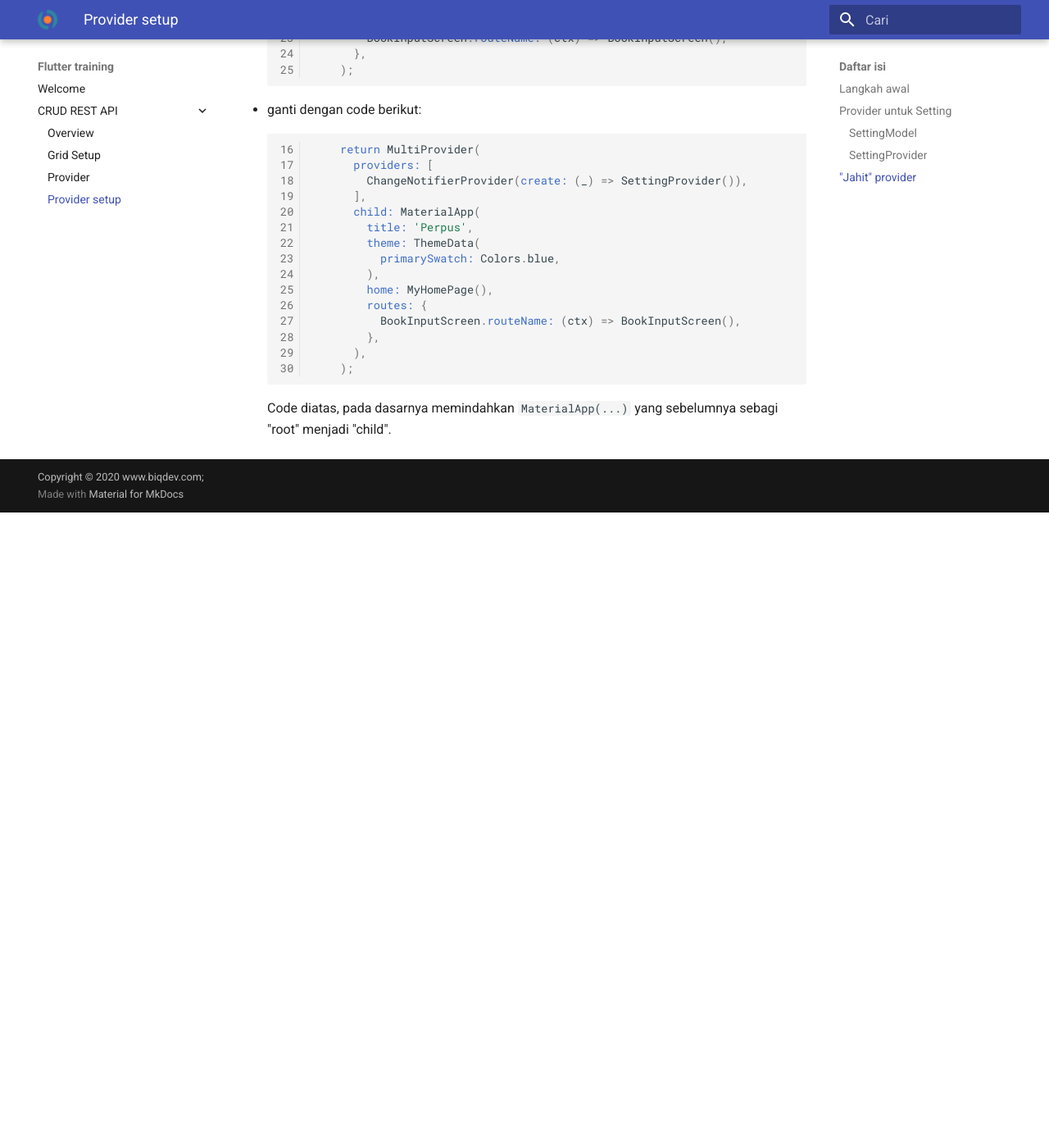
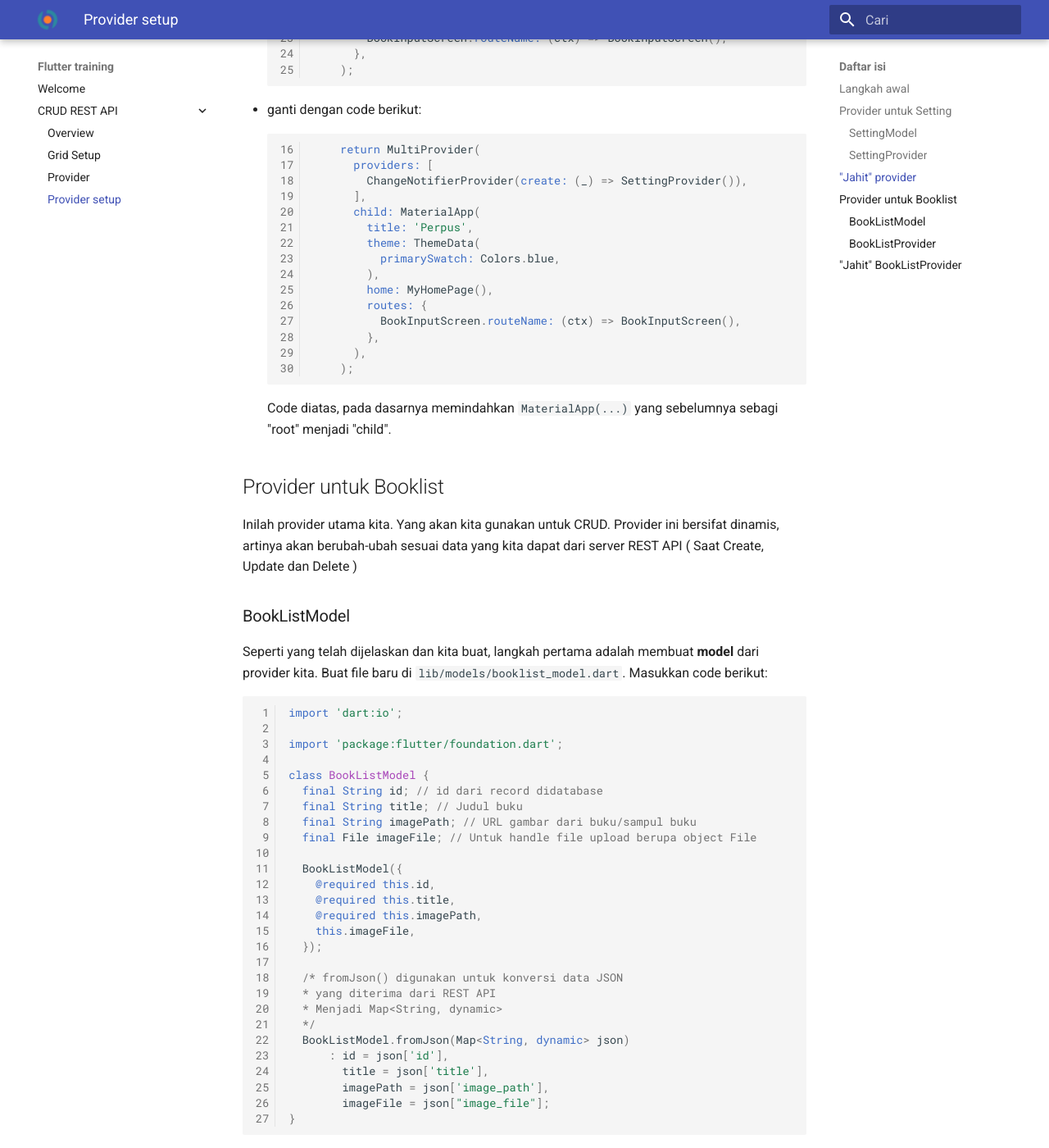
Before and after one commit to BIQDev/flutter-training-docs, an MkDocs documentation site: the page built from docs/crud-rest-api/provider-setup.md, in a window 1280 px wide and 1400 px high, scrolled down 2915 px. Shown: the whole window at 82% size. Built offline with MkDocs 1.6.1 and Material for MkDocs 9.7.7, drawn with Linux system fonts in a browser that asks for light colours; emoji names are drawn with the system emoji font; before the commit the page ends 3540 px from its top, so only the background shows below that; some of the changed text lies outside the part shown.

Commit message:
Provider-setup: Booklist Provider

````diff
--- a/docs/crud-rest-api/provider-setup.md
+++ b/docs/crud-rest-api/provider-setup.md
@@ -119,3 +119,124 @@
         );
     ```
     Code diatas, pada dasarnya memindahkan `MaterialApp(...)` yang sebelumnya sebagi "root" menjadi "child".
+
+
+## Provider untuk Booklist
+
+Inilah provider utama kita. Yang akan kita gunakan untuk CRUD. Provider ini bersifat dinamis, artinya akan berubah-ubah sesuai data yang kita dapat dari server REST API ( Saat Create, Update dan Delete )
+
+### BookListModel
+
+Seperti yang telah dijelaskan dan kita buat, langkah pertama adalah membuat **model** dari provider kita. Buat file baru di `lib/models/booklist_model.dart`. Masukkan code berikut:
+
+```dart linenums="1"
+import 'dart:io';
+
+import 'package:flutter/foundation.dart';
+
+class BookListModel {
+  final String id; // id dari record didatabase
+  final String title; // Judul buku
+  final String imagePath; // URL gambar dari buku/sampul buku
+  final File imageFile; // Untuk handle file upload berupa object File
+
+  BookListModel({
+    @required this.id,
+    @required this.title,
+    @required this.imagePath,
+    this.imageFile,
+  });
+
+  /* fromJson() digunakan untuk konversi data JSON
+  * yang diterima dari REST API
+  * Menjadi Map<String, dynamic>
+  */
+  BookListModel.fromJson(Map<String, dynamic> json)
+      : id = json['id'],
+        title = json['title'],
+        imagePath = json['image_path'],
+        imageFile = json["image_file"];
+}
+```
+
+### BookListProvider
+
+Kemudian setelah model selesai, kita buat `class` untuk **provider** nya.
+
+```dart linenums="1"
+import 'package:flutter/material.dart';
+
+import 'package:perpus/models/booklist_model.dart';
+
+class BookListProvider with ChangeNotifier {
+  // _list ini adalah model utama dari daftar buku kita
+  // akan digunakan untuk menampilkan daftar buku
+  // yang didapat dari REST API
+  List<BookListModel> _list = [
+    // Kita buat dummy data atau data palsu
+    // hanya untuk tujuan mockup dulu
+    BookListModel(
+      id: "1",
+      title: "Judul 1",
+      imagePath: "assets/book.png",
+    ),
+    BookListModel(
+      id: "2",
+      title: "Judul 2",
+      imagePath: "assets/book.png",
+    ),
+    BookListModel(
+      id: "3",
+      title: "Judul 3",
+      imagePath: "assets/book.png",
+    ),
+  ];
+
+  List<BookListModel> get list {
+    return [...this._list];
+  }
+}
+```
+
+## "Jahit" `BookListProvider`
+
+Seperti yang kita lakukan pada `SettingProvider`, kita harus "menjahit" provider baru kita yaitu `BookListProvider`.
+
+Buka file `lib/main.dart`, ubah sesuai baris yang ter-*highlight* berikut:
+
+```dart linenums="1" hl_lines="2 20"
+import 'package:flutter/material.dart';
+import 'package:perpus/providers/booklist_provider.dart';
+import 'package:provider/provider.dart';
+
+import 'package:perpus/screens/book-input.dart';
+import 'package:perpus/screens/home-page.dart';
+import 'package:perpus/providers/setting_provider.dart';
+
+void main() {
+  runApp(MyApp());
+}
+
+class MyApp extends StatelessWidget {
+  // This widget is the root of your application.
+  @override
+  Widget build(BuildContext context) {
+    return MultiProvider(
+      providers: [
+        ChangeNotifierProvider(create: (_) => SettingProvider()),
+        ChangeNotifierProvider(create: (_) => BookListProvider()),
+      ],
+      child: MaterialApp(
+        title: 'Perpus',
+        theme: ThemeData(
+          primarySwatch: Colors.blue,
+        ),
+        home: MyHomePage(),
+        routes: {
+          BookInputScreen.routeName: (ctx) => BookInputScreen(),
+        },
+      ),
+    );
+  }
+}
+```
````
